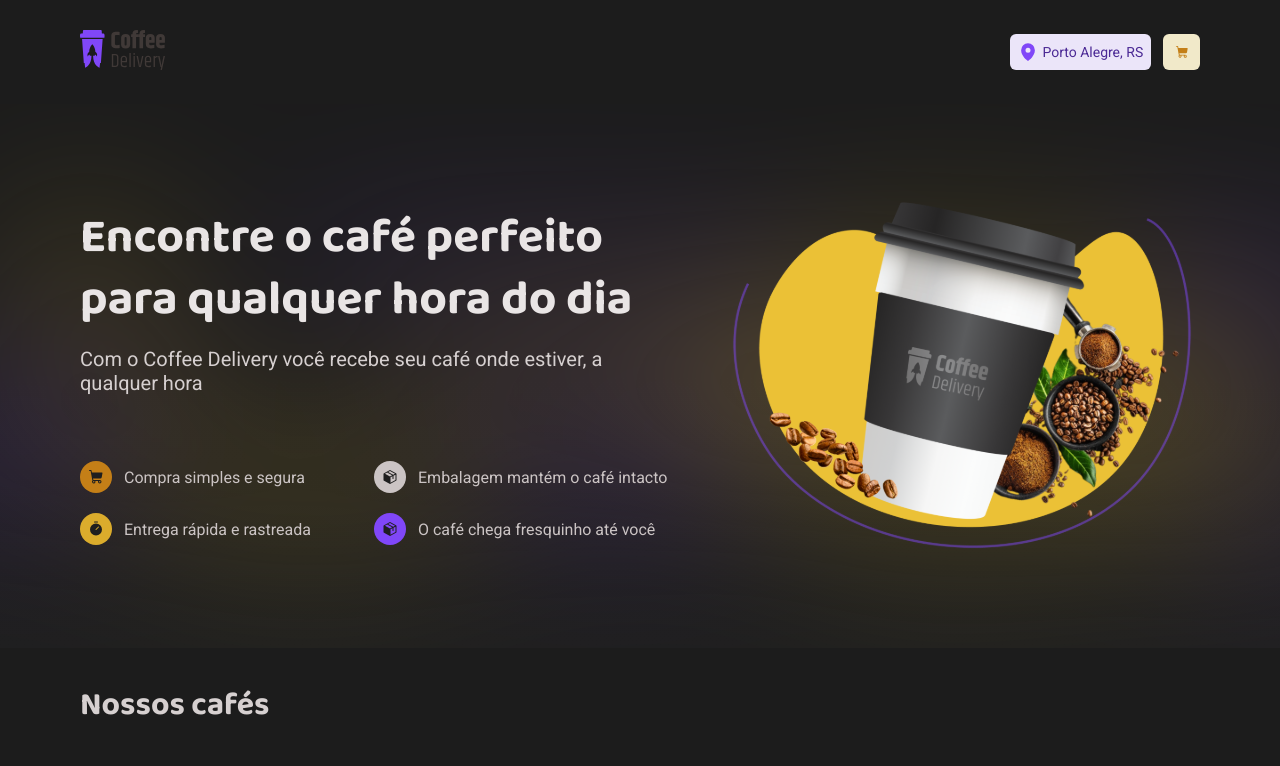
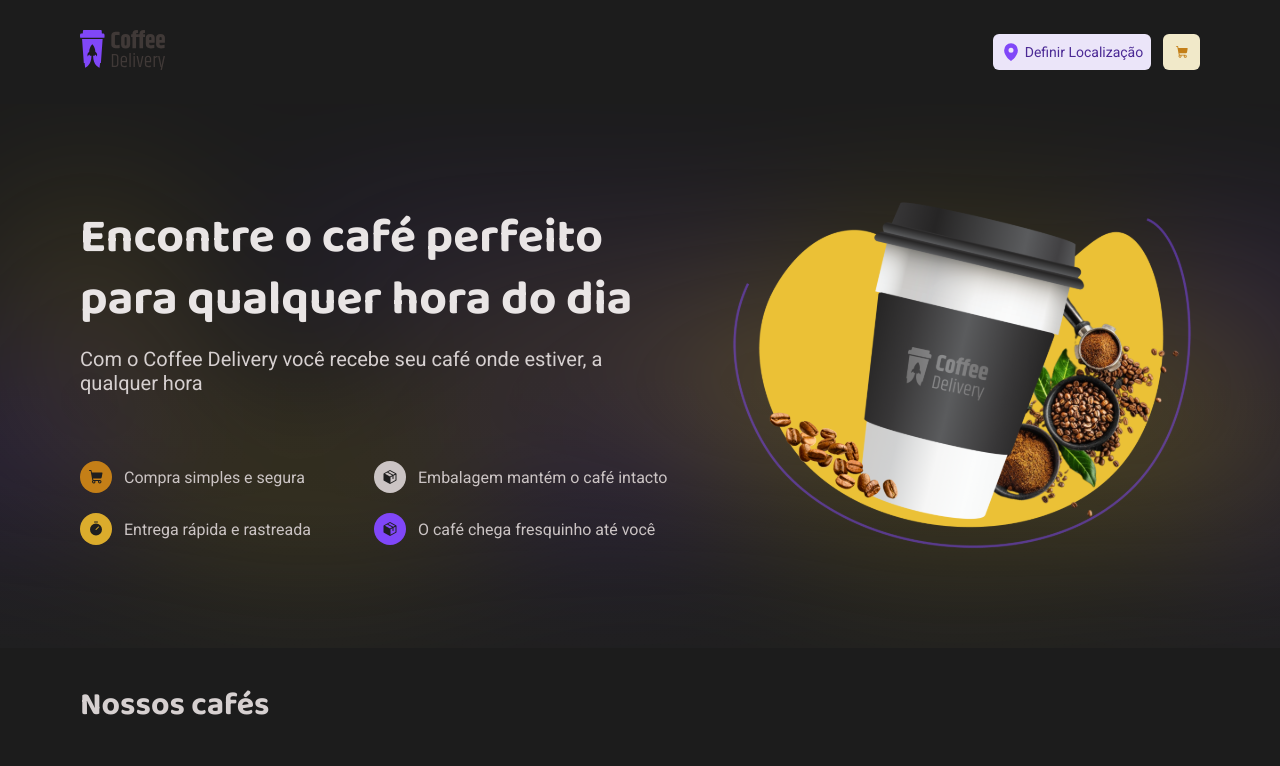
Before and after one commit to DJeanS03/Coffee-Delivery---ignite, a React (Vite) app: page / in a window 1280 px wide. Shown: the top 766 px of the page. Built offline with nearby package versions, Linux system fonts and the light colour scheme; no server answers.

Commit message:
set location in header

```diff
--- /dev/null
+++ b/src/Hooks/UseGeolocation.ts
@@ -0,0 +1,28 @@
+import { useState, useEffect } from 'react';
+
+export function useGeolocation() {
+  const [location, setLocation] = useState('');
+
+  useEffect(() => {
+    if (navigator.geolocation) {
+      navigator.geolocation.getCurrentPosition((position) => {
+        const { latitude, longitude } = position.coords;
+        fetch(`https://api.opencagedata.com/geocode/v1/json?q=${latitude}+${longitude}&key=2134602e4220477e8063f884a2f34351`)
+          .then((response) => response.json())
+          .then((data) => {
+            const city = data.results[0].components.city;
+            const state = data.results[0].components.state_code;
+
+            setLocation(`${city}, ${state}`);
+          })
+          .catch((error) => {
+            console.error('Error:', error);
+          });
+      });
+    } else {
+      console.log('Geolocation is not supported by this browser.');
+    }
+  }, []);
+
+  return { location };
+}
--- a/src/components/Header/index.tsx
+++ b/src/components/Header/index.tsx
@@ -2,8 +2,11 @@ import { HeaderButton, HeaderButtonContainer, HeaderContainer } from "./styles";
 import coffeeLogo from "../../assets/Logo.svg";
 import { MapPin, ShoppingCart } from "@phosphor-icons/react";
 import { NavLink } from "react-router-dom";
+import { useGeolocation } from "../../Hooks/UseGeolocation";
 
 export function Header() {
+  const { location } = useGeolocation();
+
   return (
     <HeaderContainer>
       <nav className="container">
@@ -14,7 +17,7 @@ export function Header() {
         <HeaderButtonContainer>
           <HeaderButton variant="purple">
             <MapPin size={20} weight="fill" />
-            Porto Alegre, RS
+            {location ? location : "Definir Localização"}
           </HeaderButton>
 
           <NavLink to={"/checkout"}>
```
